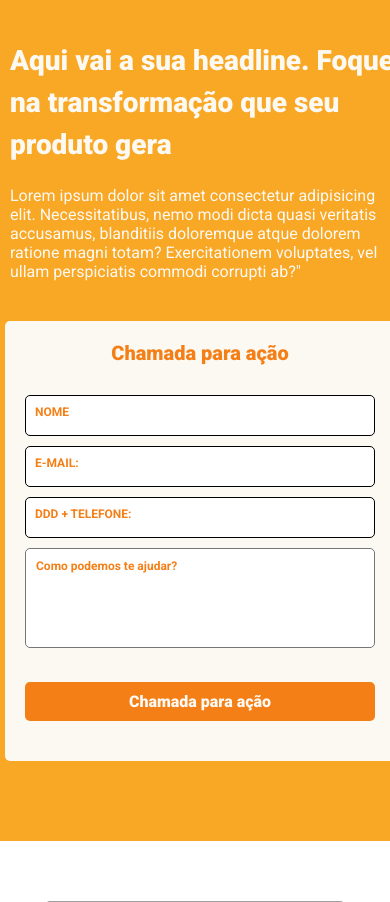
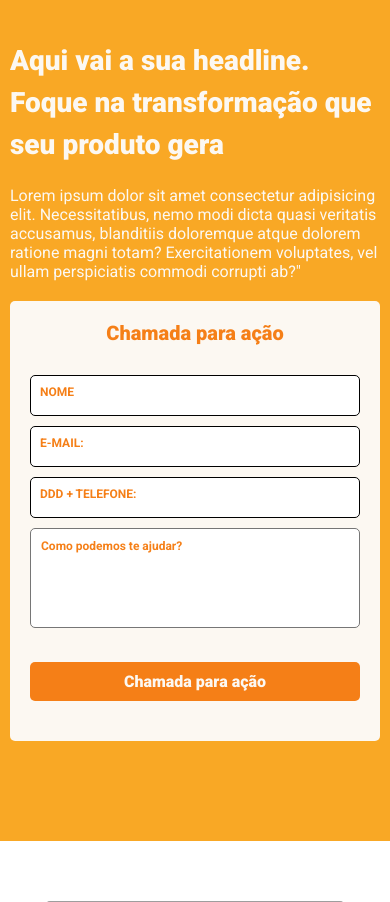
Before and after one commit to Ellos-Design/teste-frontend-developer, a PHP site: page / in a window 390 px wide. Shown: the part 228-1130 px from the top of the page. Run offline with PHP 8.4, Linux system fonts and the light colour scheme; some libraries are stand-ins or nearby versions; grey boxes are pictures that could not be loaded.

Commit message:
Responsivo

```diff
--- a/css/styles.css
+++ b/css/styles.css
@@ -183,6 +183,7 @@ p {
 }
 .headline-contForm {
   flex: 1 1 364px;
+  max-width: 100%;
 }
 .headline-form {
   margin-right: 10px;
@@ -524,7 +525,6 @@ p {
   }
   .servicos-vantagens-body-text {
     width: 600px;
-    max-width: 100%;
   }
   .servicos-chamada {
     margin-top: 30px;
@@ -620,18 +620,22 @@ p {
   }
   .headline-body {
     width: 400px;
+    margin: 0 auto;
   }
   .headline-body-title, .headline-body-text {
     max-width: 100%;
+    margin-left: 10px;
   }
   .headline-contForm {
     width: 400px;
+    margin: 20px auto;
+    padding-left: 10px;
   }
   .servicos h2 {
     font-size: 1.75rem;
   }
   .servicos-vantagens-body-text {
-    width: 300px;
+    width: 100%;
   }
   .chamada {
     flex-direction: column;
--- a/sass/styles.sass
+++ b/sass/styles.sass
@@ -170,6 +170,7 @@ p
   &-contForm
     //960 - 566 = 384 - 20px de margin
     flex: 1 1 364px
+    max-width: 100%
 
   &-form
     margin-right: 10px
@@ -484,7 +485,6 @@ p
     &-vantagens
       &-body-text
         width: 600px
-        max-width: 100%
     &-chamada
       margin-top: 30px
 
@@ -561,16 +561,21 @@ p
     align-items: center
     &-body
       width: 400px
+      margin: 0 auto
       &-title,&-text
         max-width: 100%
+        margin-left: 10px
     &-contForm
       width: 400px
+      margin: 20px auto
+      padding-left: 10px
+
 
   .servicos
     h2
       font-size: 1.75rem
   .servicos-vantagens-body-text
-    width: 300px
+    width: 100%
   .chamada
     flex-direction: column
     justify-content: center
```
Also changed, not shown: 1 other file.
